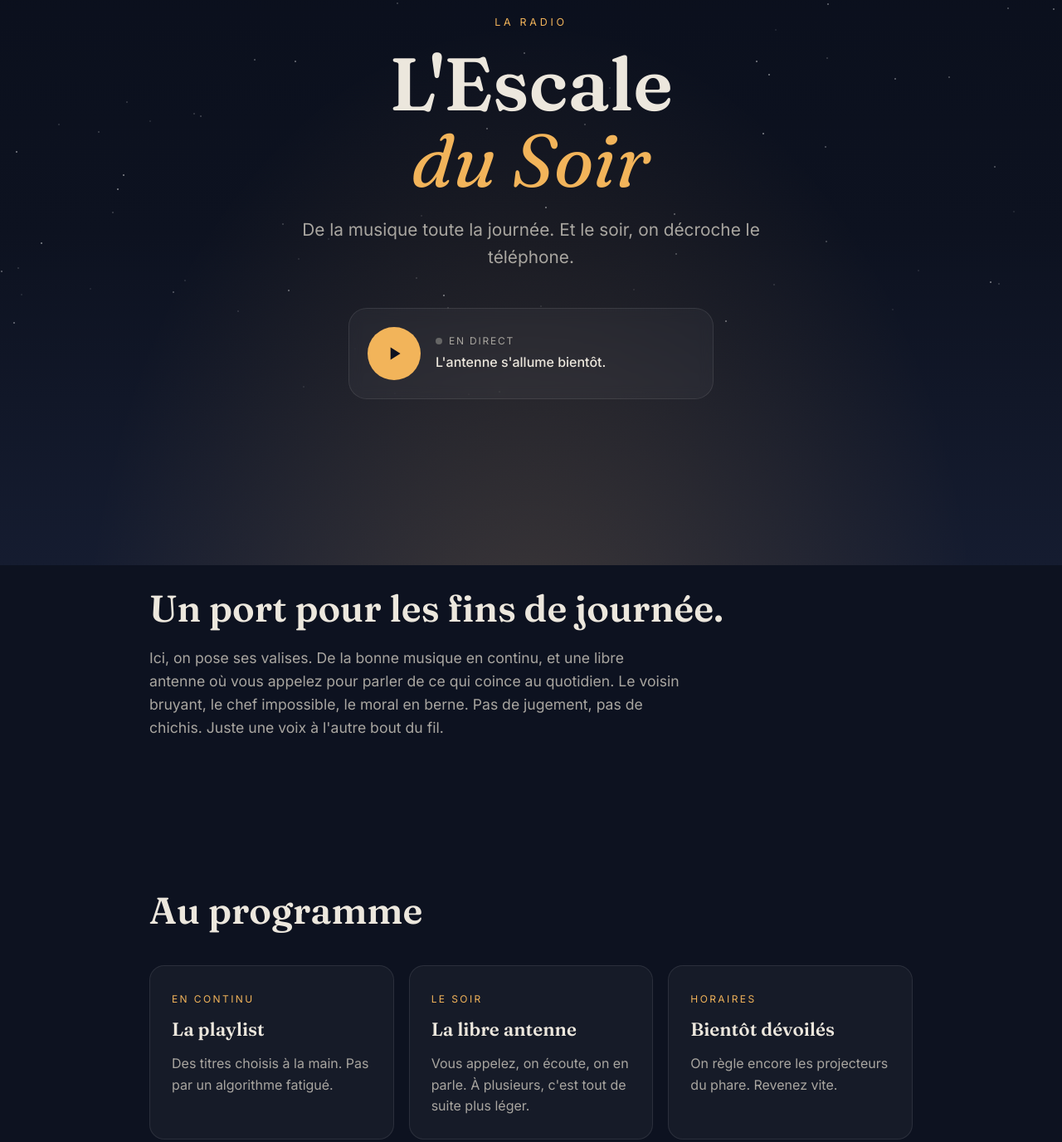
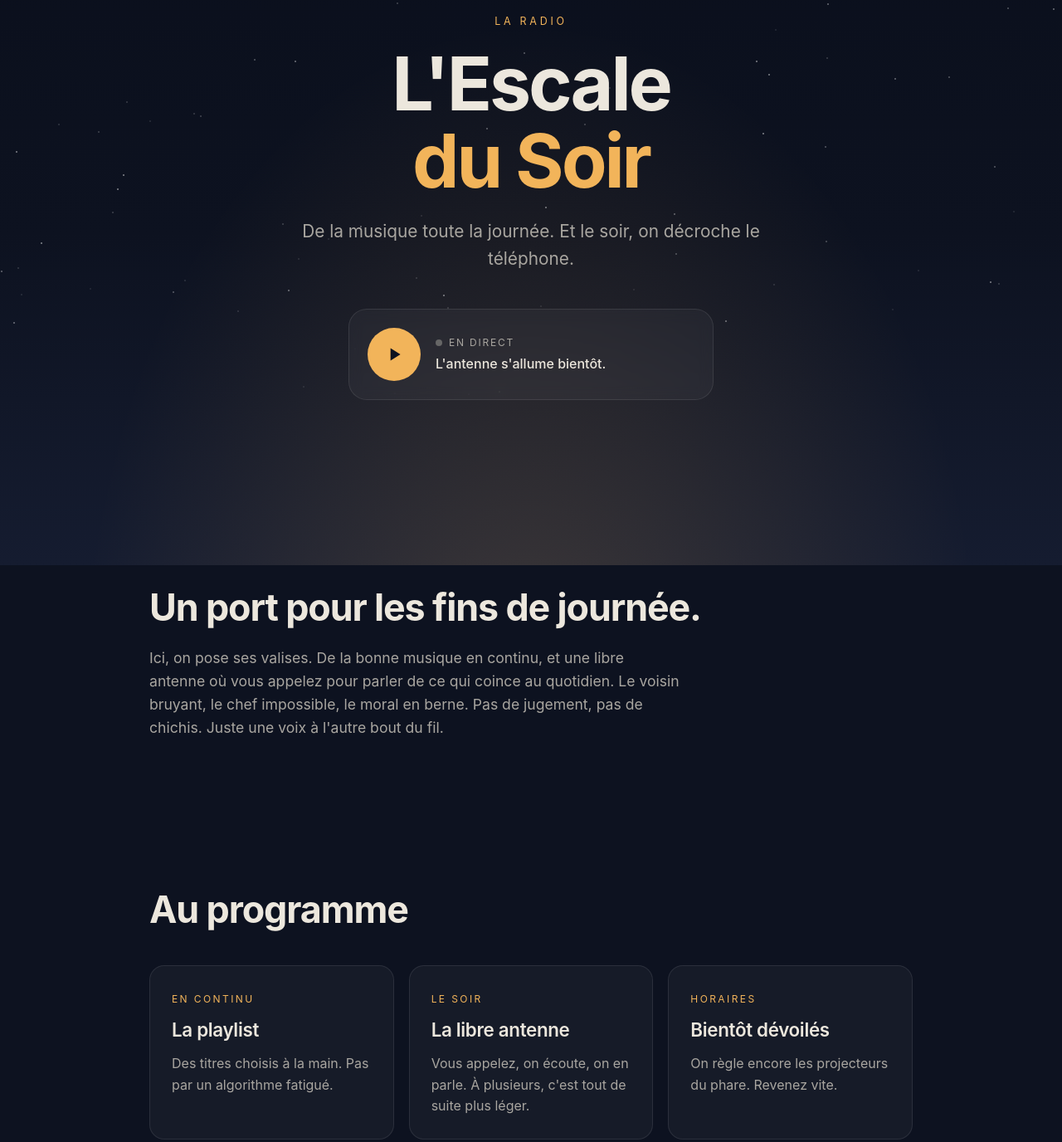
Before and after one commit to utilisateur456/escaledusoir, a plain HTML site: page index.html in a window 1280 px wide. Shown: the part 119-1495 px from the top of the page at 83% size. Drawn offline with Linux system fonts and the light colour scheme.

Commit message:
Update index.html

```diff
--- a/index.html
+++ b/index.html
@@ -7,7 +7,7 @@
 <meta name="description" content="L'Escale du Soir, la radio. De la musique en continu et une libre antenne le soir pour parler de ce qui coince au quotidien.">
 <link rel="preconnect" href="https://fonts.googleapis.com">
 <link rel="preconnect" href="https://fonts.gstatic.com" crossorigin>
-<link href="https://fonts.googleapis.com/css2?family=Fraunces:ital,opsz,wght@0,9..144,400;0,9..144,600;1,9..144,400&family=Inter:wght@400;500;600&display=swap" rel="stylesheet">
+<link href="https://fonts.googleapis.com/css2?family=Inter:wght@400;500;600;700&display=swap" rel="stylesheet">
 <style>
   :root {
     --nuit: #0d1220;
@@ -18,13 +18,16 @@
     --doux: #a9a6a0;
     --phare: #f2b45a;
     --phare-fonce: #d9963a;
+    --texte-police: -apple-system, BlinkMacSystemFont, "SF Pro Text", "Inter", "Helvetica Neue", Arial, sans-serif;
+    --titre-police: -apple-system, BlinkMacSystemFont, "SF Pro Display", "Inter", "Helvetica Neue", Arial, sans-serif;
   }
   * { box-sizing: border-box; margin: 0; padding: 0; }
   html { scroll-behavior: smooth; }
   body {
     background: var(--nuit);
     color: var(--texte);
-    font-family: "Inter", system-ui, sans-serif;
+    font-family: var(--texte-police);
+    -webkit-font-smoothing: antialiased;
     line-height: 1.6;
     overflow-x: hidden;
   }
@@ -43,8 +46,8 @@
 
   header { min-height: 92vh; display: flex; flex-direction: column; justify-content: center; align-items: center; text-align: center; padding: 60px 0; }
   .sur-titre { letter-spacing: .3em; text-transform: uppercase; font-size: .78rem; color: var(--phare); margin-bottom: 18px; }
-  h1 { font-family: "Fraunces", serif; font-weight: 600; font-size: clamp(2.8rem, 9vw, 5.6rem); line-height: 1.02; }
-  h1 em { font-weight: 400; color: var(--phare); }
+  h1 { font-family: var(--titre-police); font-weight: 700; font-size: clamp(2.8rem, 9vw, 5.6rem); line-height: 1.04; letter-spacing: -0.035em; }
+  h1 em { font-style: normal; font-weight: 700; color: var(--phare); }
   .accroche { margin-top: 22px; font-size: clamp(1.05rem, 2.6vw, 1.3rem); color: var(--doux); max-width: 560px; }
 
   .lecteur {
@@ -67,13 +70,13 @@
   .statut { font-weight: 500; margin-top: 4px; }
 
   section { padding: 90px 0; }
-  h2 { font-family: "Fraunces", serif; font-weight: 600; font-size: clamp(1.9rem, 5vw, 2.8rem); line-height: 1.15; margin-bottom: 20px; }
+  h2 { font-family: var(--titre-police); font-weight: 700; letter-spacing: -0.025em; font-size: clamp(1.9rem, 5vw, 2.8rem); line-height: 1.15; margin-bottom: 20px; }
   .intro { font-size: 1.1rem; color: var(--doux); max-width: 640px; }
 
   .grille { display: grid; grid-template-columns: repeat(auto-fit, minmax(240px, 1fr)); gap: 18px; margin-top: 40px; }
   .carte { background: var(--carte); border: 1px solid var(--bord); border-radius: 18px; padding: 26px; }
   .carte .quand { font-size: .75rem; letter-spacing: .2em; text-transform: uppercase; color: var(--phare); }
-  .carte h3 { font-family: "Fraunces", serif; font-size: 1.4rem; margin: 8px 0 10px; }
+  .carte h3 { font-family: var(--titre-police); font-weight: 600; letter-spacing: -0.015em; font-size: 1.4rem; margin: 8px 0 10px; }
   .carte p { color: var(--doux); }
 
   .appel { text-align: center; }
@@ -81,7 +84,7 @@
   .bouton {
     display: inline-block; margin-top: 30px; padding: 16px 34px; border-radius: 999px;
     background: transparent; color: var(--phare); border: 1.5px solid var(--phare);
-    font: 600 1rem "Inter", sans-serif; cursor: pointer; text-decoration: none;
+    font: 600 1rem var(--texte-police); cursor: pointer; text-decoration: none;
     transition: background .15s, color .15s;
   }
   .bouton:hover { background: var(--phare); color: var(--nuit); }
```
